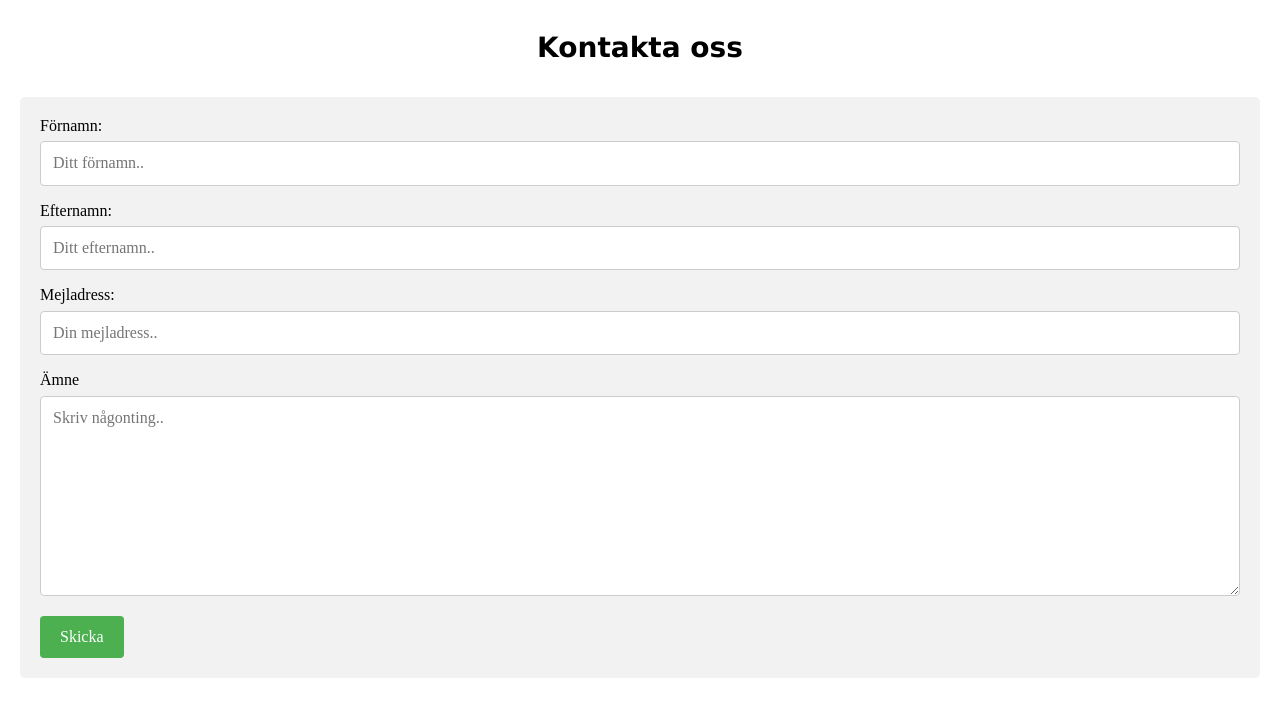
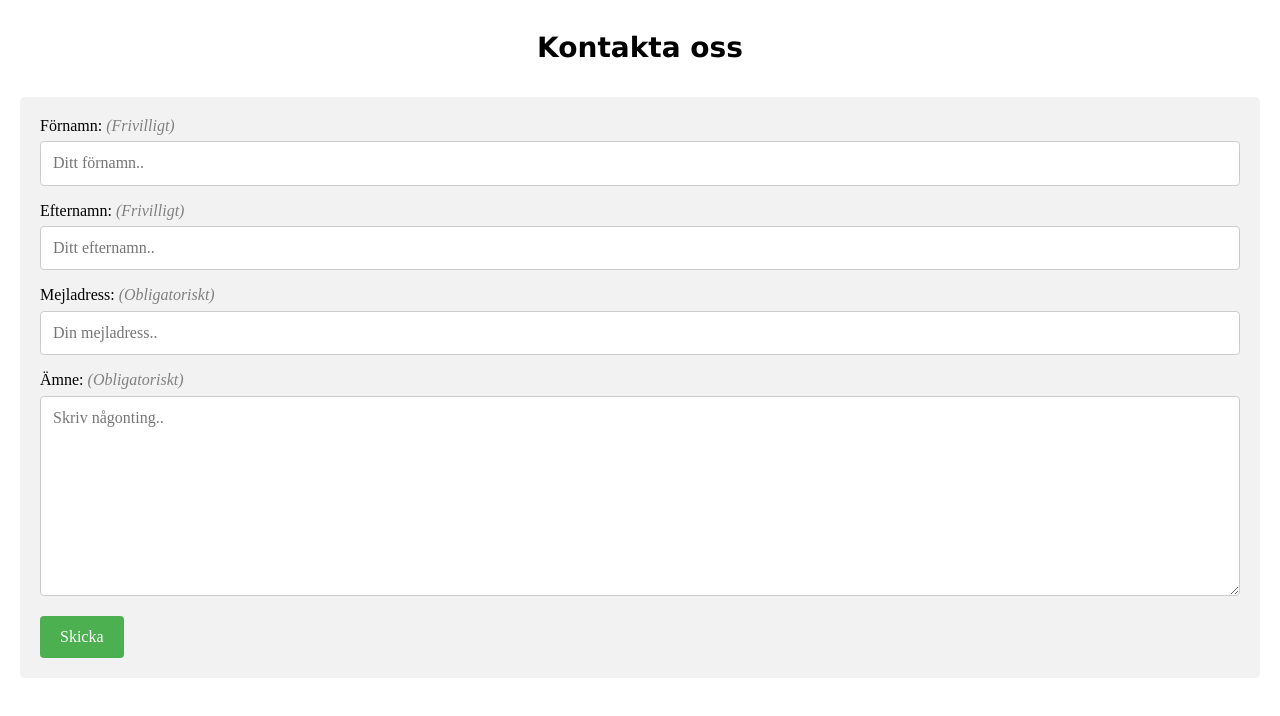
Before and after one commit to Yaqubi1/Assignment1, a plain HTML site: page kontakt.htm in a window 1280 px wide. Drawn offline with Linux system fonts and the light colour scheme.

Commit message:
Update kontakt.htm

```diff
--- a/kontakt.htm
+++ b/kontakt.htm
@@ -13,17 +13,17 @@
   <div class="contact-container">
     <form action="mailto:jacobibr@chmail.ir" method="POST">
 
-      <label for="fname">Förnamn:</label>
+      <label for="fname">Förnamn: <i style="color:gray">(Frivilligt)</i></label>
       <input type="text" id="fname" name="Fornamn" placeholder="Ditt förnamn..">
 
-      <label for="lname">Efternamn:</label>
+      <label for="lname">Efternamn: <i style="color:gray">(Frivilligt)</i></label>
       <input type="text" id="lname" name="Efternamn" placeholder="Ditt efternamn..">
 
-      <label for="email">Mejladress:</label>
+      <label for="email">Mejladress: <i style="color:gray">(Obligatoriskt)</i></label>
       <input type="text" id="email" name="Mejladress" placeholder="Din mejladress.." required>
 
-      <label for="subject">Ämne</label>
-      <textarea id="subject" name="Amne" placeholder="Skriv någonting.." style="height:200px"></textarea>
+      <label for="subject">Ämne: <i style="color:gray">(Obligatoriskt)</i></label>
+      <textarea id="subject" name="Amne" placeholder="Skriv någonting.." style="height:200px" required></textarea>
 
       <input type="submit" value="Skicka">
 
```
